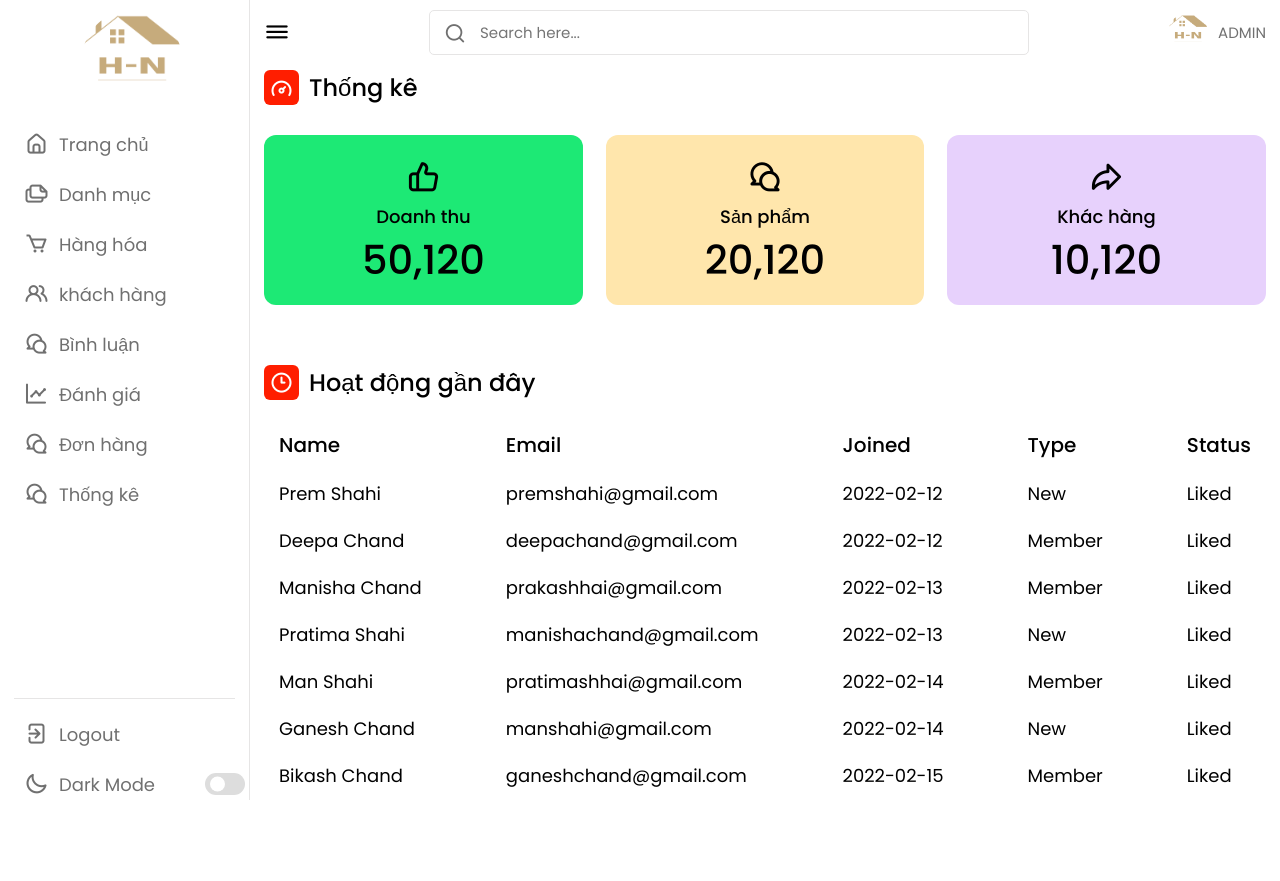
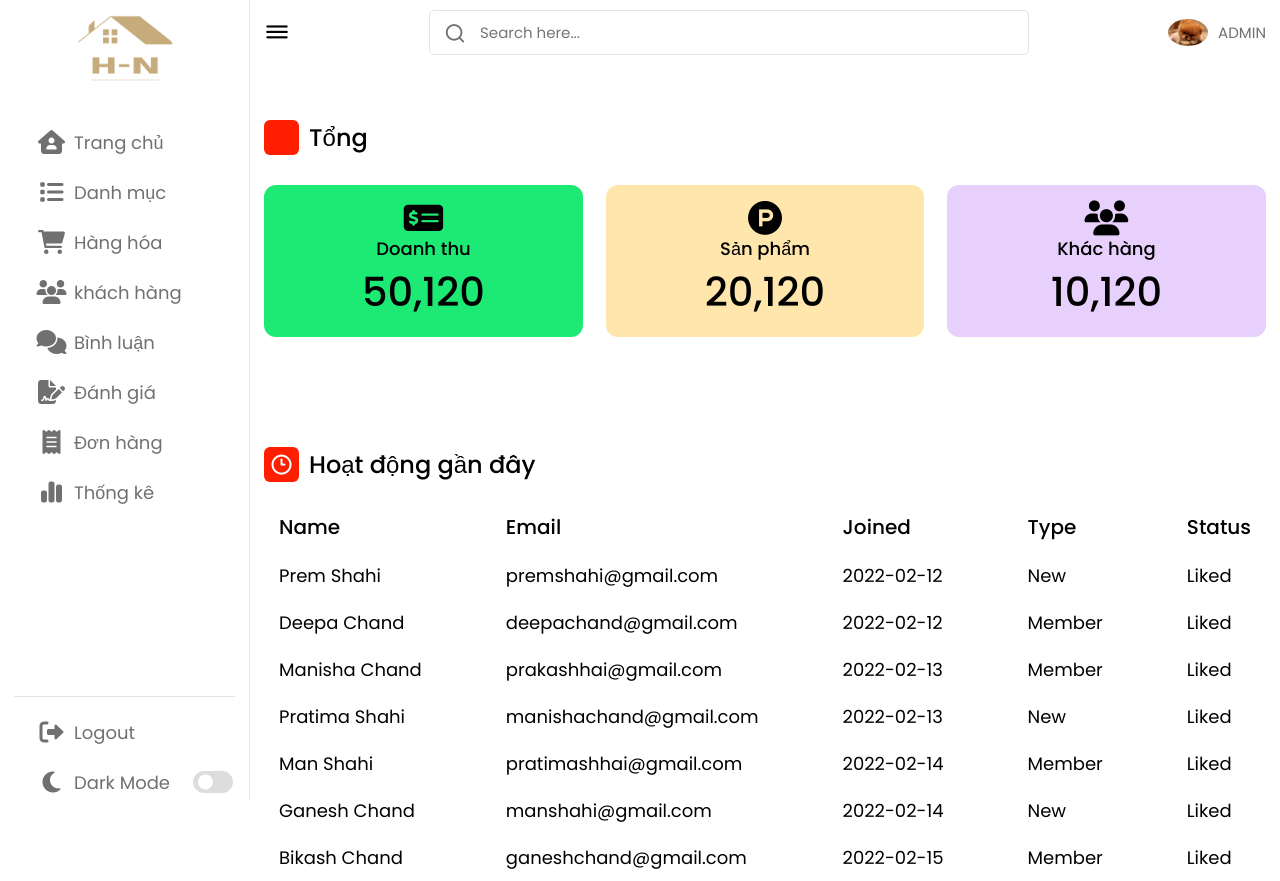
Before and after one commit to Nguyen-1210/admin-hotel, a PHP site: page / in a window 1280 px wide. Before the commit the page ends 800 px from the top, so only its background shows below. Run offline with PHP 8.4, Linux system fonts and the light colour scheme.

Commit message:
Giao diện admin

```diff
--- a/admin/css/style.css
+++ b/admin/css/style.css
@@ -6,7 +6,13 @@
        padding: 0;
        box-sizing: border-box;
        font-family: 'Poppins', sans-serif;
+
+       list-style: none;
+
+
+       text-decoration: none;
    }
+
 
    :root {
        /* ===== Colors ===== */
@@ -78,8 +84,8 @@
    }
 
    nav {
-       overflow-x:hidden;
-       overflow-y:auto;
+       overflow-x: hidden;
+       overflow-y: auto;
        position: fixed;
        top: 0;
        left: 0;
@@ -90,17 +96,20 @@
        border-right: 1px solid var(--border-color);
        transition: var(--tran-05);
    }
+
    i#dr {
        opacity: 1;
        pointer-events: none;
        transition: var(--tran-05);
    }
+
    i#dr.close {
        opacity: 1;
    }
 
    nav.close {
        width: 73px;
+       overflow: hidden;
    }
 
    nav .logo-name {
@@ -121,41 +130,27 @@
        cursor: pointer;
        border-radius: 50%;
        transition: var(--tran-05);
-
-   }
-   nav .logo-name  {
-       font-size: 22px;
-       font-weight: 600;
-       color: var(--text-color);
-       margin-left: 14px;
-       transition: var(--tran-05);
    }
 
-   nav.close .logo-image a img{
+   nav.close .logo-image a img {
        width: 45px;
        transition: var(--tran-05);
        object-fit: cover;
        pointer-events: none;
-       margin-left: -30px;
+       margin-left: -2px;
    }
 
    nav .menu-items {
-
        height: calc(100% - 90px);
        display: flex;
        flex-direction: column;
        justify-content: space-between;
    }
 
-   .menu-items li {
-       list-style:  none;
-   }
-
    .menu-items li a {
        display: flex;
        align-items: center;
        height: 50px;
-       text-decoration: none;
        position: relative;
    }
 
@@ -163,11 +158,11 @@ width: 45px;
        content: "";
        position: absolute;
        left: -7px;
-       border-top-right-radius: 20px;
+       border-top-right-radius: 25px;
        border-bottom-right-radius: 20px;
        height: 50%;
        width: 16px;
-       /* border-radius: 50%; */
+       clip-path: polygon(99% 50%, 0 0, 0 100%);
        background-color: var(--primary-color);
    }
 
@@ -182,7 +177,13 @@ width: 45px;
        display: flex;
        align-items: center;
        justify-content: center;
+
+       margin-left: 15px;
        color: var(--black-light-color);
+   }
+
+   nav.close ul li a i {
+       margin-left: 0px;
    }
 
    .menu-items li a .link-name {
@@ -220,7 +221,7 @@ width: 45px;
 
    .menu-items .mode-toggle {
        position: absolute;
-       right: 2px;
+       right: 14px;
        height: 50px;
        min-width: 45px;
        display: flex;
@@ -346,7 +347,7 @@ width: 45px;
    .dash-content .title {
        display: flex;
        align-items: center;
-       margin: 60px 0 30px 0;
+       margin: 110px 0 30px 0;
    }
 
    .dash-content .title i {
--- a/admin/index.html
+++ b/admin/index.html
@@ -1,5 +1,6 @@
 <!DOCTYPE html>
 <html lang="en">
+
 <head>
     <meta charset="UTF-8">
     <meta http-equiv="X-UA-Compatible" content="IE=edge">
@@ -7,10 +8,14 @@
     <link rel="icon" href="images/favicon.png" type="image/x-icon" />
     <link href='https://unpkg.com/boxicons@2.1.4/css/boxicons.min.css' rel='stylesheet'>
     <link rel="stylesheet" href="https://unicons.iconscout.com/release/v4.0.0/css/line.css">
+    <link rel="stylesheet" href="https://cdnjs.cloudflare.com/ajax/libs/font-awesome/6.2.0/css/all.min.css"
+        integrity="sha512-xh6O/CkQoPOWDdYTDqeRdPCVd1SpvCA9XXcUnZS2FmJNp1coAFzvtCN9BmamE+4aHK8yyUHUSCcJHgXloTyT2A=="
+        crossorigin="anonymous" referrerpolicy="no-referrer" />
 
     <link rel="stylesheet" href="./css/style.css">
     <title>TRANG CHỦ</title>
 </head>
+
 <body>
 
     <nav>
@@ -24,48 +29,52 @@
         <div class="menu-items">
             <ul class="nav-links">
                 <li><a href="index.html">
-                        <i class="uil uil-estate"></i>
+
+                        <i class="fa-solid fa-house-user"></i>
                         <span class="link-name">Trang chủ</span>
                     </a></li>
                 <li><a href="">
-                        <i class="uil uil-files-landscapes"></i>
+
+                        <i class="fa-solid fa-list"></i>
                         <span class="link-name">Danh mục</span>
                     </a></li>
                 <li><a href="#">
-                        <i class='bx bx-cart'></i>
+
+                        <i class="fa-solid fa-cart-shopping"></i>
                         <span class="link-name">Hàng hóa</span>
                     </a></li>
                 <li><a href="#">
-                        <i class="uil uil-users-alt"></i>
+                    <i class="fa-solid fa-users"></i>
                         <span class="link-name">khách hàng</span>
                     </a></li>
                 <li><a href="#">
-                      <i class="uil uil-comments"></i>
+                    <i class="fa-solid fa-comments"></i>
                         <span class="link-name">Bình luận</span>
                     </a></li>
                 <li><a href="#">
-                        <i class="uil uil-chart-line"></i>
+                    <i class="fa-solid fa-file-signature"></i>
                         <span class="link-name">Đánh giá</span>
                     </a></li>
                 <li><a href="#">
-                        <i class="uil uil-comments"></i>
+                    <i class="fa-solid fa-receipt"></i>
                         <span class="link-name">Đơn hàng</span>
                     </a></li>
                 <li><a href="#">
-                      <i class="uil uil-comments"></i>
+                    <i class="fa-solid fa-chart-simple"></i>
                         <span class="link-name">Thống kê</span>
                     </a></li>
             </ul>
 
             <ul class="logout-mode">
                 <li><a href="#">
-                        <i class="uil uil-signout"></i>
+                      <i class="fa-solid fa-right-from-bracket"></i>
                         <span class="link-name">Logout</span>
                     </a></li>
 
                 <li class="mode">
                     <a href="#">
-                        <i class="uil uil-moon" id="dr"></i>
+
+                        <i class="fa-solid fa-moon"  id="dr"></i>
                         <span class="link-name">Dark Mode</span>
                     </a>
 
@@ -76,7 +85,6 @@
             </ul>
         </div>
     </nav>
-
     <section class="dashboard">
         <div class="top">
             <i class="uil uil-bars sidebar-toggle"></i>
@@ -89,32 +97,32 @@
                 display: flex;
                 align-items: center;
             ">
-                    <img src="./images/logo.png">
+                    <img src="./images/312337748_491824699658804_3089908858083088906_n.jpg">
                     <span class="text">ADMIN</span>
                 </div>
             </div>
         </div>
-
         <div class="dash-content">
             <div class="overview">
                 <div class="title">
-                    <i class="uil uil-tachometer-fast-alt"></i>
-                    <h1 class="text">Thống kê</h1>
+                    <i class="fa-regular fa-chart-tree-map"></i>
+                    <h1 class="text">Tổng</h1>
+
                 </div>
-
                 <div class="boxes">
                     <div class="box box1">
-                        <i class="uil uil-thumbs-up"></i>
+                        <i class="fa-solid fa-money-check-dollar"></i>
                         <span class="text">Doanh thu</span>
                         <span class="number">50,120</span>
                     </div>
                     <div class="box box2">
-                        <i class="uil uil-comments"></i>
+                     <i class="fa-brands fa-product-hunt"></i>
                         <span class="text">Sản phẩm</span>
                         <span class="number">20,120</span>
                     </div>
                     <div class="box box3">
-                        <i class="uil uil-share"></i>
+                        <i class="fa-solid fa-users"></i>
+
                         <span class="text">Khác hàng</span>
                         <span class="number">10,120</span>
                     </div>
--- a/admin/js/main.js
+++ b/admin/js/main.js
@@ -26,6 +26,7 @@ if (body.classList.contains("dark")) {
 
 sidebarToggle.addEventListener("click", () => {
     sidebar.classList.toggle("close");
+
     dr.classList.toggle("close");
 if (sidebar.classList.contains("close")) {
     localStorage.setItem("status", "close");
```
Also changed, not shown: admin/images/312337748_491824699658804_3089908858083088906_n.jpg (added). Lines whose indentation alone changed are shown as unchanged.
